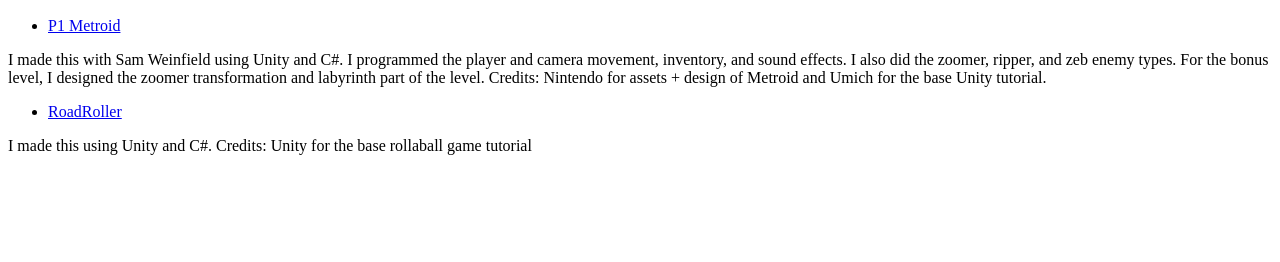
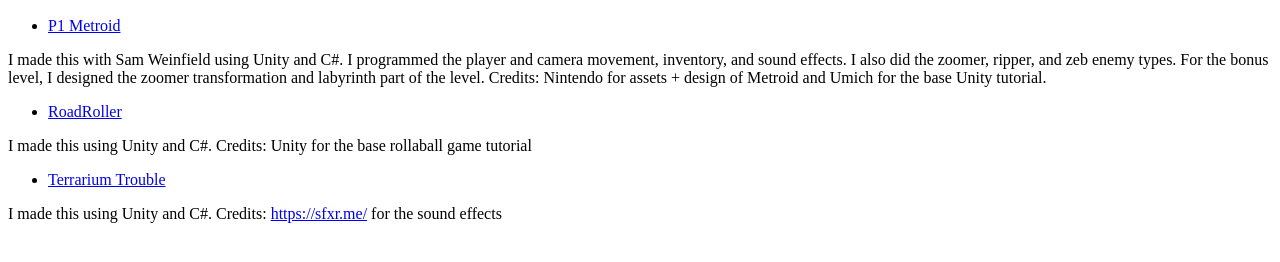
Before and after one commit to nicofern42/nicofern42.github.io, a plain HTML site: page index.html in a window 1280 px wide. Shown: the part 96-358 px from the top of the page. Drawn offline with Linux system fonts and the light colour scheme.

Commit message:
Update index.html

```diff
--- a/index.html
+++ b/index.html
@@ -18,5 +18,11 @@ I programmed the player and camera movement, inventory, and sound effects. I als
 I made this using Unity and C#.
 Credits: Unity for the base rollaball game tutorial
 
+<ul>
+<li><a href="https://nicofern.itch.io/terrarium-trouble">Terrarium Trouble</a></li>
+</ul>
+I made this using Unity and C#.
+Credits: <a href="https://sfxr.me/">https://sfxr.me/</a> for the sound effects
+
 <!-- TIP: Rename this file "index.html", and it will become the default landing page whenever someone navigates their browser to your domain. -->
 </html>
```
